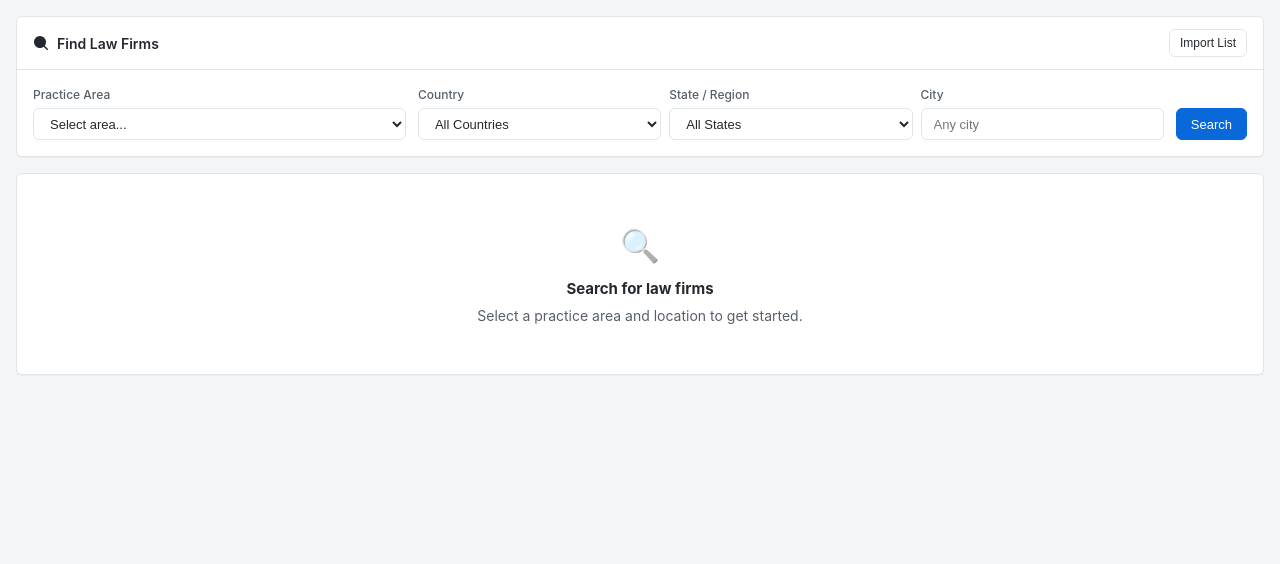
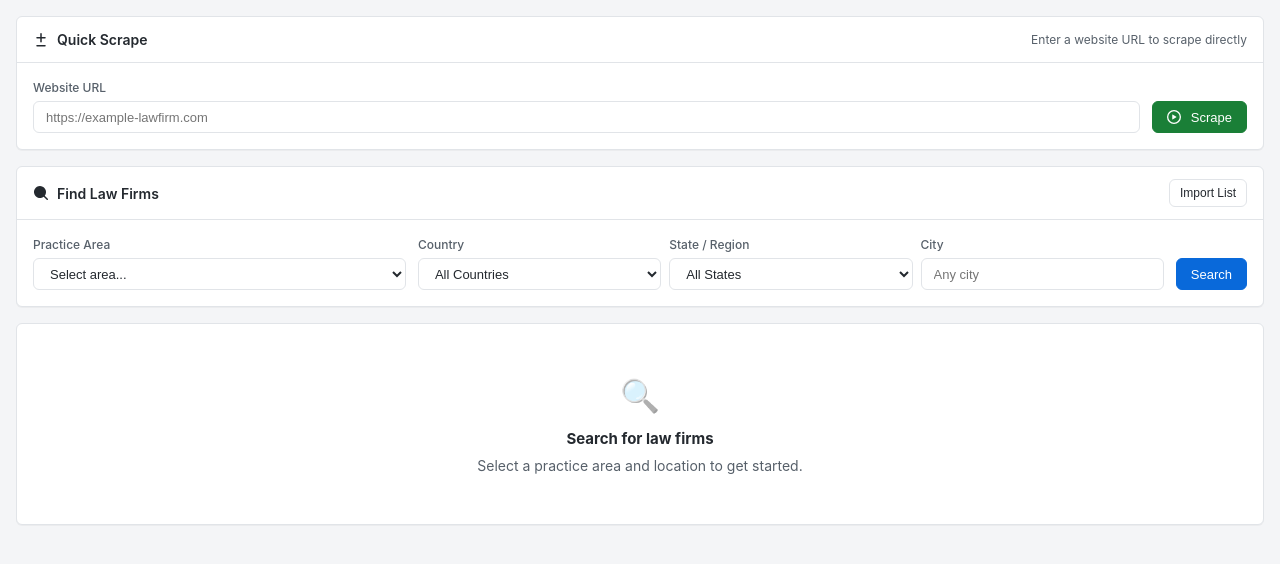
Before and after one commit to subhrajitm/scrapper, a Flask app: page / in a window 1280 px wide. Shown: the part 48-612 px from the top of the page. Run offline with Flask 3, Linux system fonts and the light colour scheme.

Commit message:
added url

```diff
--- a/templates/index.html
+++ b/templates/index.html
@@ -266,6 +266,29 @@
   </header>
 
   <main class="main">
+    <!-- Quick Scrape Panel -->
+    <div class="panel">
+      <div class="panel-header">
+        <span class="panel-title">
+          <svg width="16" height="16" viewBox="0 0 16 16" fill="currentColor"><path d="M8.75 1.75V5H12a.75.75 0 0 1 0 1.5H8.75v3.25a.75.75 0 0 1-1.5 0V6.5H4A.75.75 0 0 1 4 5h3.25V1.75a.75.75 0 0 1 1.5 0zM4 13a.75.75 0 0 0 0 1.5h8a.75.75 0 0 0 0-1.5H4z"/></svg>
+          Quick Scrape
+        </span>
+        <span style="font-size:12px;color:var(--text-muted);">Enter a website URL to scrape directly</span>
+      </div>
+      <div class="panel-body">
+        <div class="search-form">
+          <div class="form-group" style="flex:3;">
+            <label for="quick_url">Website URL</label>
+            <input type="url" id="quick_url" class="form-control" placeholder="https://example-lawfirm.com" style="width:100%;">
+          </div>
+          <button type="button" class="btn btn-success" onclick="quickScrape()" style="align-self:flex-end;">
+            <svg width="14" height="14" viewBox="0 0 16 16" fill="currentColor" style="margin-right:4px;"><path d="M8 0a8 8 0 1 1 0 16A8 8 0 0 1 8 0zM1.5 8a6.5 6.5 0 1 0 13 0 6.5 6.5 0 0 0-13 0zm4.879-2.773 4.264 2.559a.25.25 0 0 1 0 .428l-4.264 2.559A.25.25 0 0 1 6 10.559V5.442a.25.25 0 0 1 .379-.215z"/></svg>
+            Scrape
+          </button>
+        </div>
+      </div>
+    </div>
+
     <!-- Search Panel -->
     <div class="panel">
       <div class="panel-header">
@@ -494,6 +517,24 @@
       return data.job_id;
     }
 
+    async function quickScrape() {
+      const input = document.getElementById('quick_url');
+      let url = input.value.trim();
+      if (!url) return alert('Please enter a website URL.');
+      // Add https:// if no protocol
+      if (!url.match(/^https?:\/\//i)) url = 'https://' + url;
+      try {
+        new URL(url); // Validate URL format
+      } catch {
+        return alert('Please enter a valid URL.');
+      }
+      try {
+        const jobId = await startJob([url]);
+        window.open(`/progress/${encodeURIComponent(jobId)}`, '_blank');
+        input.value = ''; // Clear input after starting
+      } catch (e) { alert(e.message); }
+    }
+
     async function startScrapeSelected() {
       const urls = Array.from(document.querySelectorAll('input[name="selected_urls"]:checked')).map(cb => cb.value);
       if (!urls.length) return alert('Please select at least one website.');
@@ -536,7 +577,16 @@
       finally { btn.disabled = false; btn.textContent = 'Import'; }
     }
 
-    document.addEventListener('DOMContentLoaded', updateSelectedCount);
+    document.addEventListener('DOMContentLoaded', () => {
+      updateSelectedCount();
+      // Enter key triggers quick scrape
+      const quickInput = document.getElementById('quick_url');
+      if (quickInput) {
+        quickInput.addEventListener('keydown', e => {
+          if (e.key === 'Enter') { e.preventDefault(); quickScrape(); }
+        });
+      }
+    });
   </script>
 </body>
 </html>
```
Also changed, not shown: templates/progress.html (+7 -3 lines).
